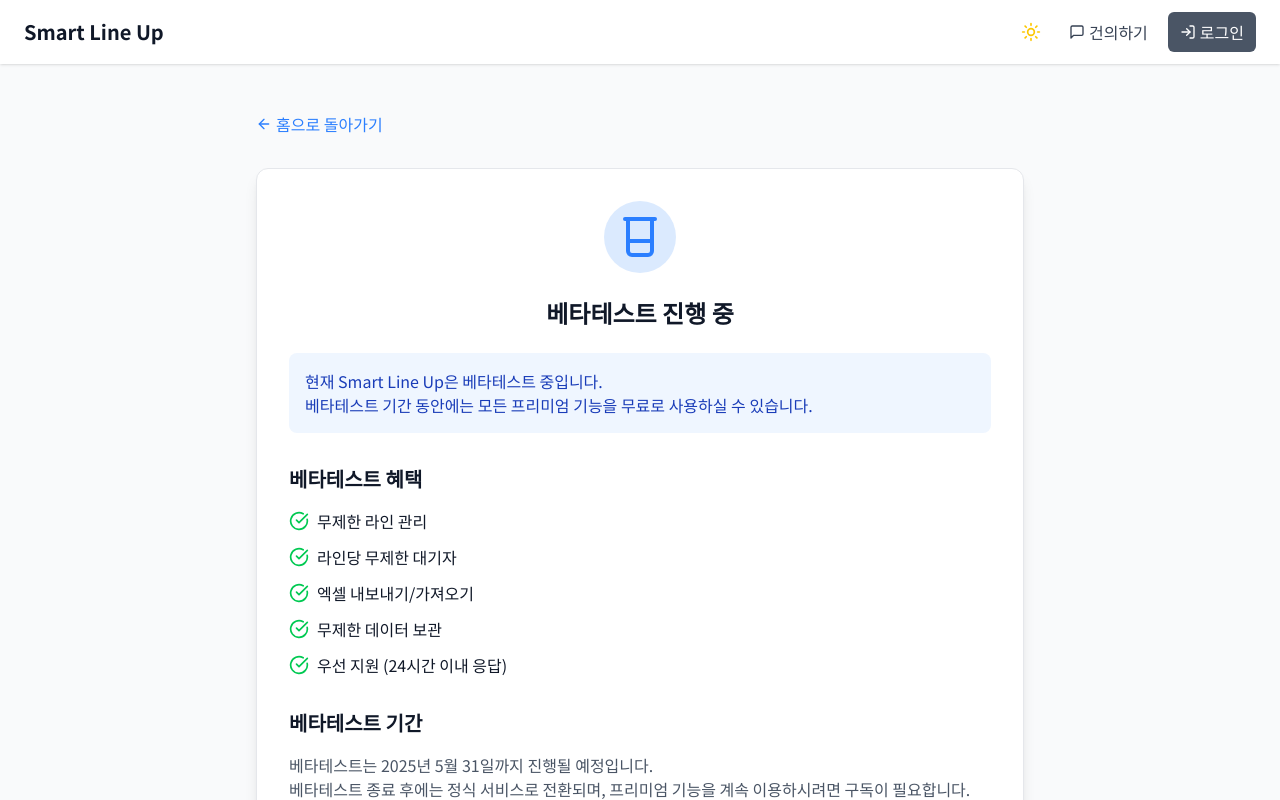
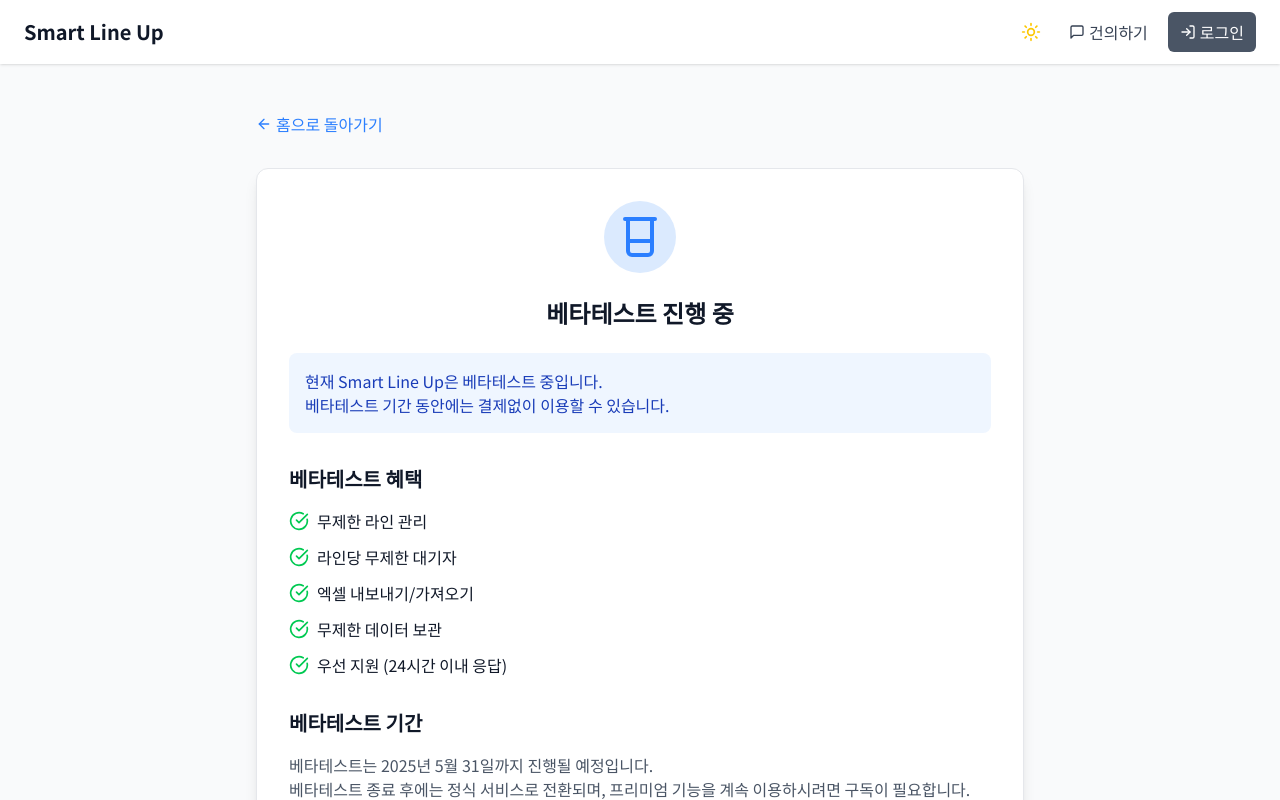
Before and after one commit to smart-lineup/frontend, a React (Vite) app: page /beta in a window 1280 px wide. Shown: the top 800 px of the page. Built offline with nearby package versions, Linux system fonts and the light colour scheme; no server answers.

Commit message:
description change

```diff
--- a/src/pages/beta/BetaInfoPage.tsx
+++ b/src/pages/beta/BetaInfoPage.tsx
@@ -33,7 +33,7 @@
                             <div className="mb-8 p-4 bg-blue-50 dark:bg-blue-900/20 rounded-lg">
                                 <p className="text-blue-800 dark:text-blue-300">
                                     현재 Smart Line Up은 베타테스트 중입니다. <br />
-                                    베타테스트 기간 동안에는 모든 프리미엄 기능을 무료로 사용하실 수 있습니다.
+                                    베타테스트 기간 동안에는 결제없이 이용할 수 있습니다.
                                 </p>
                             </div>
 
@@ -65,7 +65,7 @@
                             <h2 className="text-xl font-semibold mb-4">베타테스트 기간</h2>
                             <p className="mb-8 text-gray-600 dark:text-gray-400">
                                 베타테스트는 2025년 5월 31일까지 진행될 예정입니다. <br />
-                                베타테스트 종료 후에는 정식 서비스로 전환되며, 프리미엄 기능을 계속 이용하시려면 구독이 필요합니다.<br />
+                                베타테스트 종료 후에는 정식 서비스로 전환되며, 프리미엄 기능을 계속 이용하시려면 구독이 필요합니다.
                             </p>
 
                             <div className="text-center">
```
